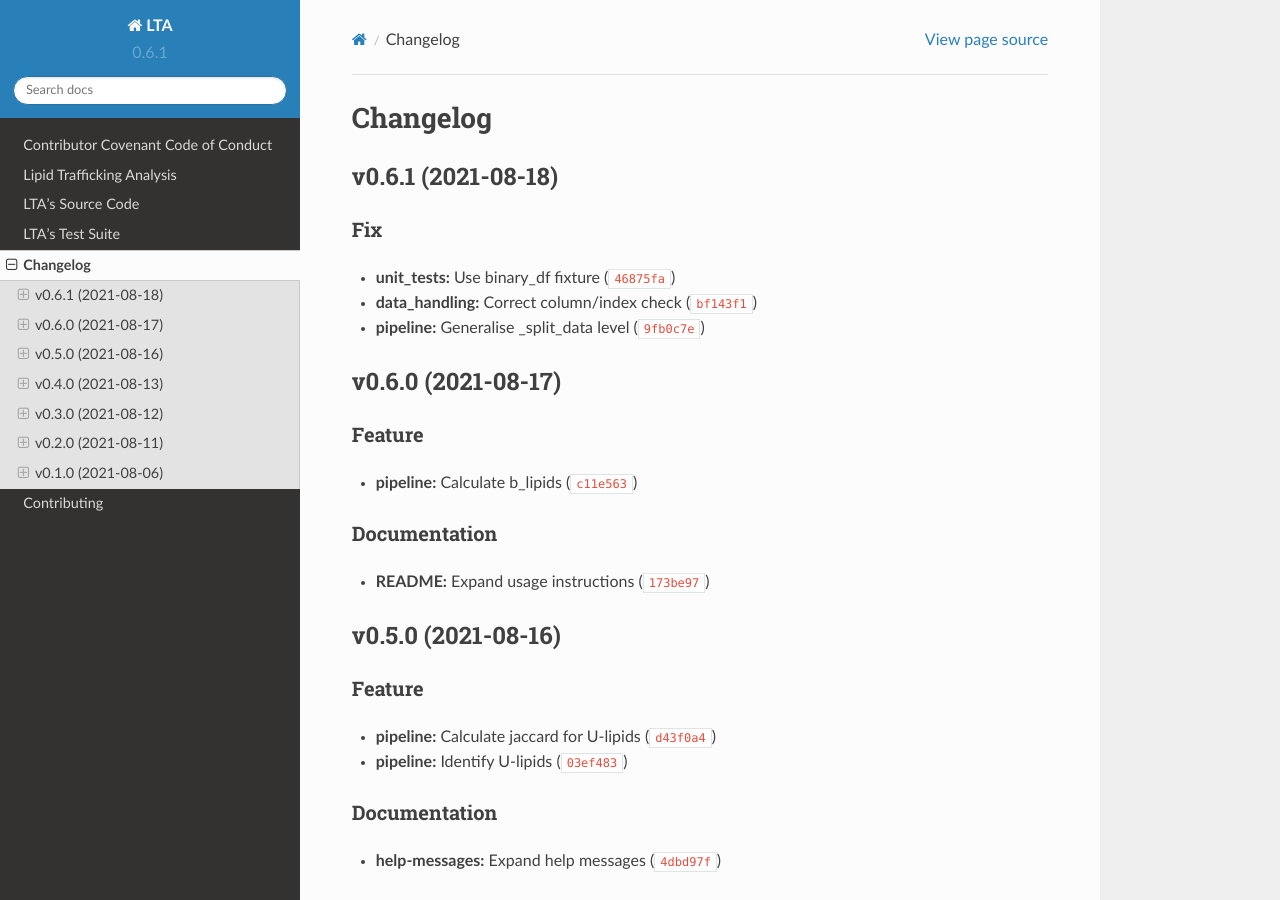
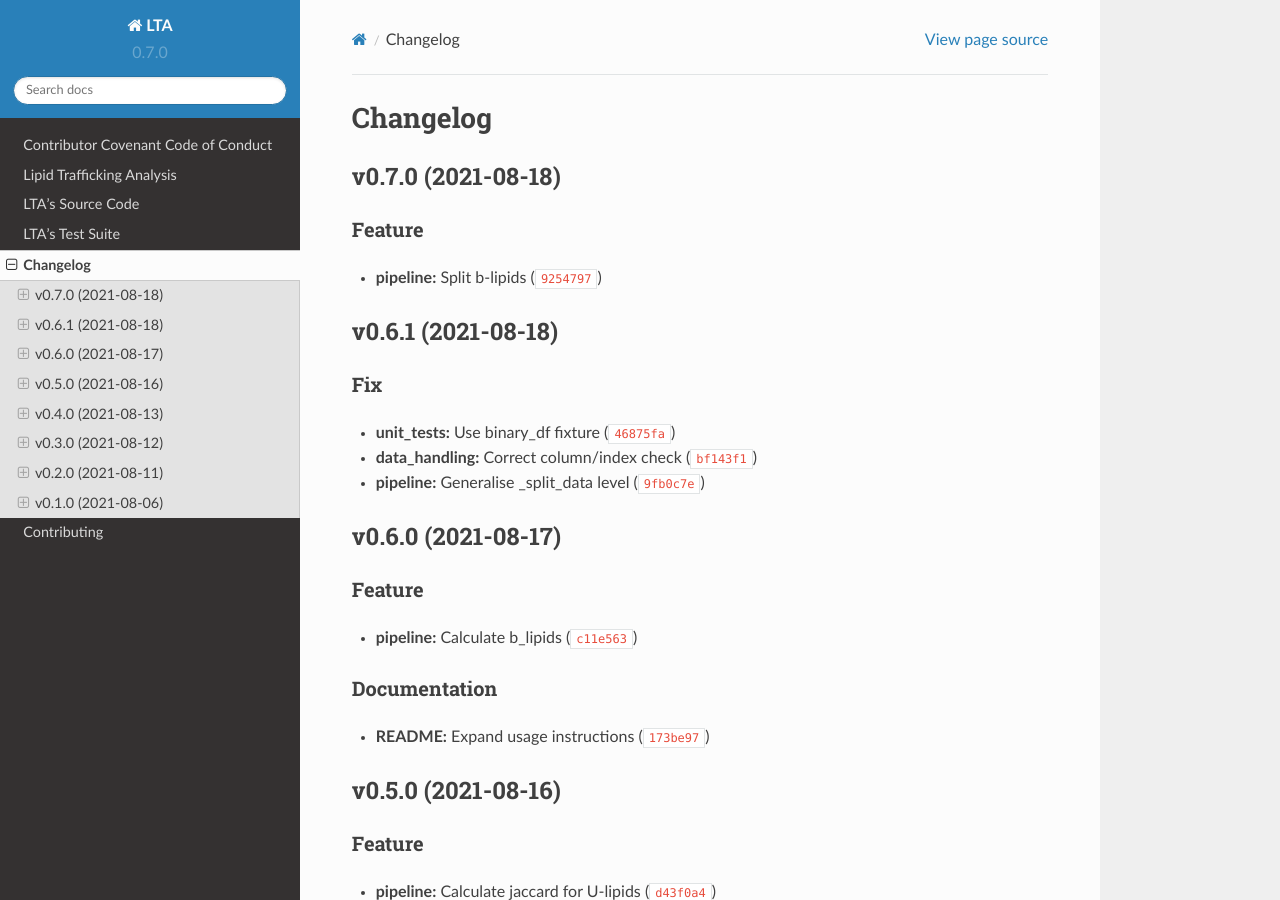
Before and after one commit to IMS-Bio2Core-Facility/lta, a Sphinx documentation site: the page built from docs/changelog.md, in a window 1280 px wide and 900 px high. Built offline with Sphinx 7.4.7 and the Read the Docs theme 2.0.0, drawn with Linux system fonts in a browser that asks for light colours.

Commit message:
0.7.0
Automatically generated by python-semantic-release

```diff
--- a/CHANGELOG.md
+++ b/CHANGELOG.md
@@ -1,6 +1,10 @@
 # Changelog
 
 <!--next-version-placeholder-->
+
+## v0.7.0 (2021-08-18)
+### Feature
+* **pipeline:** Split b-lipids ([`9254797`](https://github.com/IMS-Bio2Core-Facility/lta/commit/9254797220ee78147081c00129024e6da34d3f15))
 
 ## v0.6.1 (2021-08-18)
 ### Fix
--- a/docs/conf.py
+++ b/docs/conf.py
@@ -12,7 +12,7 @@ sys.path.insert(0, os.path.abspath("../lta/"))
 project = "LTA"
 author = "Ryan B Patterson-Cross"
 copyright = "2021, IMS-MRL Bioinformatics and Biostatistic Core"
-version = "0.6.1"
+version = "0.7.0"
 extensions = [
     "sphinx_rtd_theme",
     "sphinx.ext.autodoc",
--- a/lta/__init__.py
+++ b/lta/__init__.py
@@ -7,4 +7,4 @@ __version__ : str
     The version number,
     specified in the form 'major.minor.patch'
 """
-__version__ = "0.6.1"
+__version__ = "0.7.0"
--- a/pyproject.toml
+++ b/pyproject.toml
@@ -1,6 +1,6 @@
 [tool.poetry]
 name = "LTA"
-version = "0.6.1"
+version = "0.7.0"
 description = "Lipid Trafficking Analysis"
 license = "MIT"
 authors = ["rbpatt2019 <rb.patterson.cross@gmail.com>"]
```
